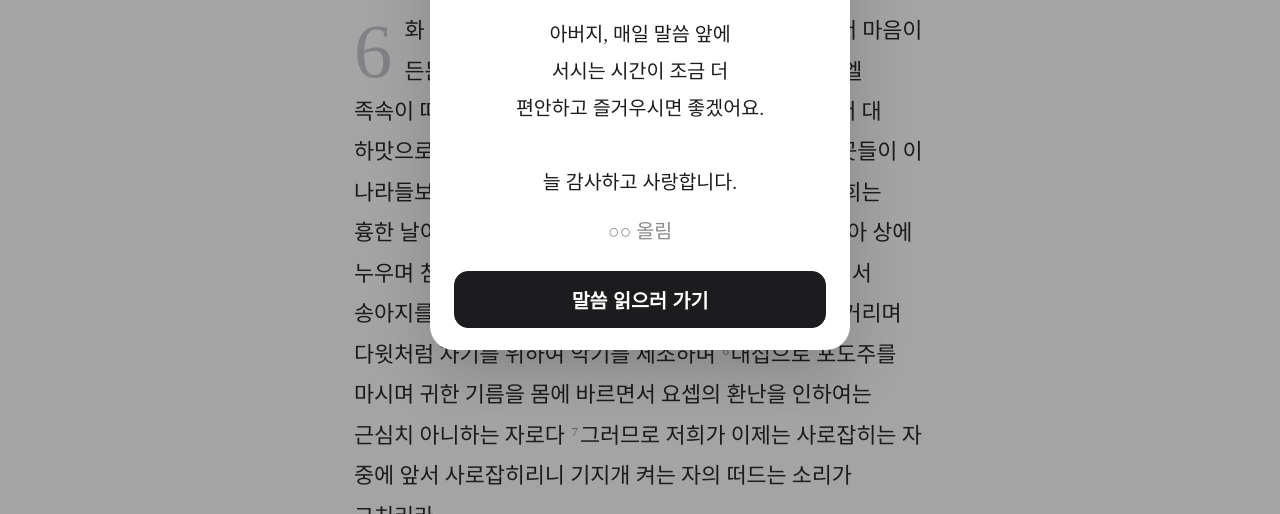
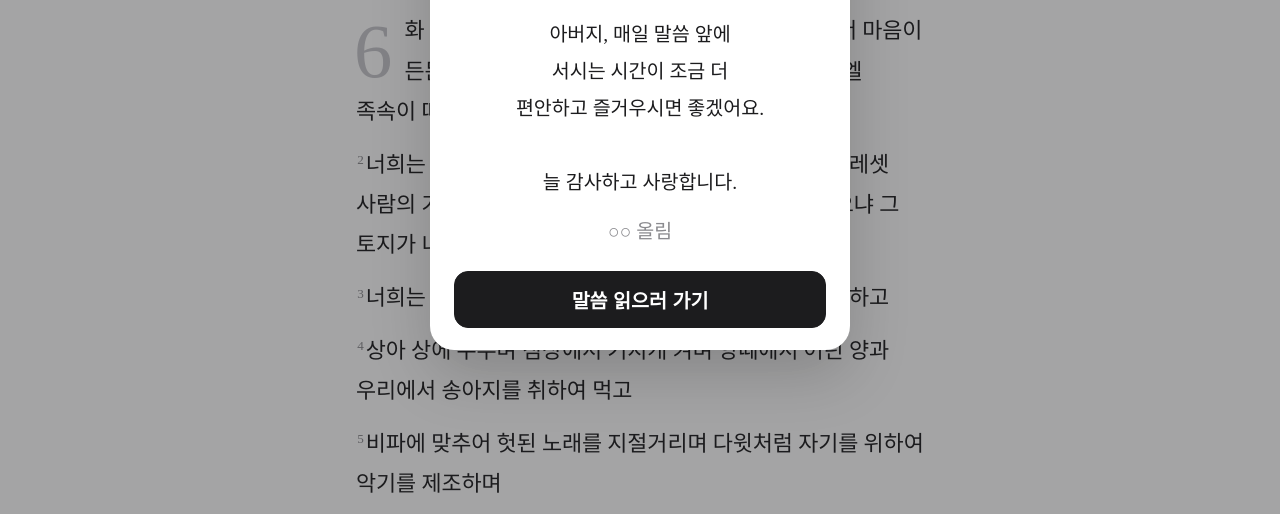
Before and after one commit to soak929/Qt, a plain HTML site: page index.html in a window 1280 px wide. Shown: the part 277-791 px from the top of the page. Drawn offline with Linux system fonts and the light colour scheme.

Commit message:
절마다 줄바꿈
Co-Authored-By: Claude Opus 5.5 <noreply@anthropic.com>
Claude-Session: https://claude.ai/code/session_01Nre8MzYxBsKFgpiQkmwyUf

```diff
--- a/style.css
+++ b/style.css
@@ -119,6 +119,7 @@ main { max-width: 620px; margin: 0 auto; padding: 0 24px 48px; }
   letter-spacing: -0.005em;
 }
 .verses p { margin: 0 0 1.1em; }
+.verses p::after { content: ""; display: table; clear: both; }
 .dropcap {
   float: left;
   font-family: var(--serif);
@@ -128,7 +129,7 @@ main { max-width: 620px; margin: 0 auto; padding: 0 24px 48px; }
   font-weight: 400;
   margin: 0.06em 0.16em 0 0;
 }
-.v { border-radius: 3px; cursor: pointer; -webkit-tap-highlight-color: transparent; transition: background 0.15s; }
+.v { display: block; margin: 0 0 0.55em; padding: 0 2px; border-radius: 4px; cursor: pointer; -webkit-tap-highlight-color: transparent; transition: background 0.15s; }
 .v.hl { background: var(--hl); box-decoration-break: clone; -webkit-box-decoration-break: clone; }
 .vn {
   font-family: var(--serif);
--- a/sw.js
+++ b/sw.js
@@ -1,5 +1,5 @@
 // 오프라인 지원: 한 번 열어 본 화면과 본문은 인터넷이 없어도 열리게 한다.
-const VERSION = "v2";
+const VERSION = "v3";
 const SHELL = `qt-shell-${VERSION}`;
 const DATA = "qt-data";      // 오늘 장절 (자주 바뀜)
 const BIBLE = "qt-bible";    // 성경 본문 (바뀌지 않음)
```
